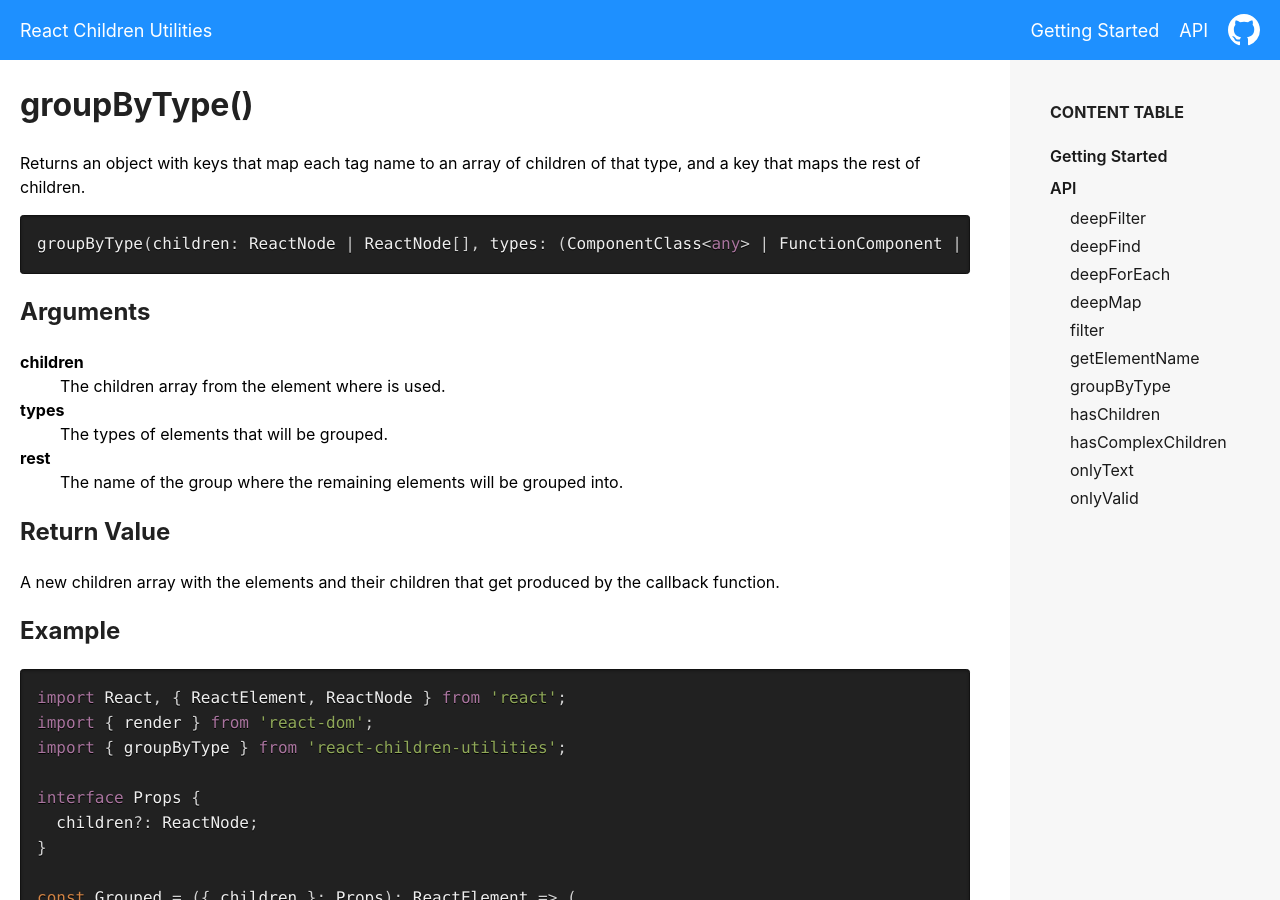
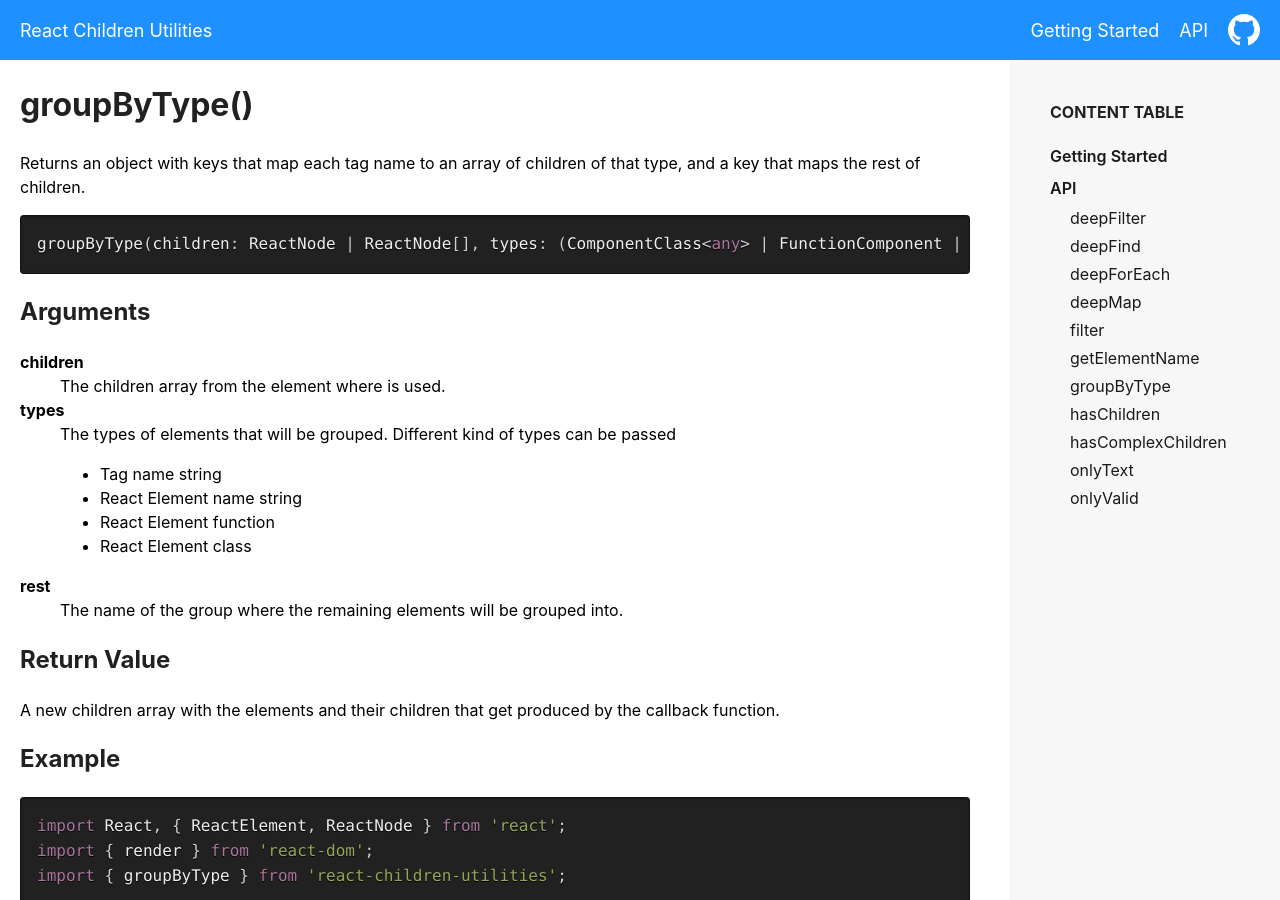
Before and after one commit to fernandopasik/react-children-utilities, a Jekyll site: the page built from docs/group-by-type.md, in a window 1280 px wide and 900 px high. Built offline with Jekyll 4.4.1, drawn with Linux system fonts in a browser that asks for light colours; our own code applies the rules of GitHub Pages for plain Markdown files.

Commit message:
docs: improve grouping types param description

```diff
--- a/docs/group-by-type.md
+++ b/docs/group-by-type.md
@@ -16,7 +16,15 @@ groupByType(children: ReactNode | ReactNode[], types: (ComponentClass<any> | Fun
   <dt><b>children</b></dt>
   <dd>The children array from the element where is used.</dd>
   <dt><b>types</b></dt>
-  <dd>The types of elements that will be grouped.</dd>
+  <dd>
+    The types of elements that will be grouped. Different kind of types can be passed
+    <ul>
+      <li>Tag name string</li>
+      <li>React Element name string</li>
+      <li>React Element function</li>
+      <li>React Element class</li>
+    </ul>
+  </dd>
   <dt><b>rest</b></dt>
   <dd>The name of the group where the remaining elements will be grouped into.</dd>
 </dl>
```
